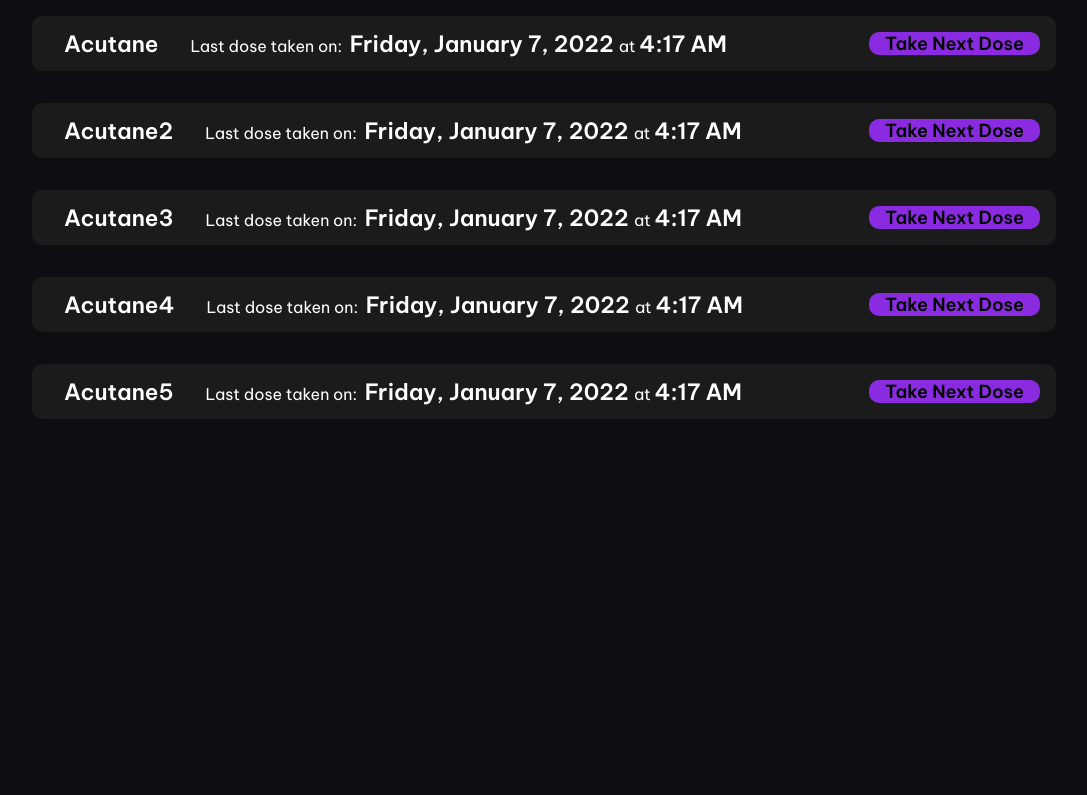
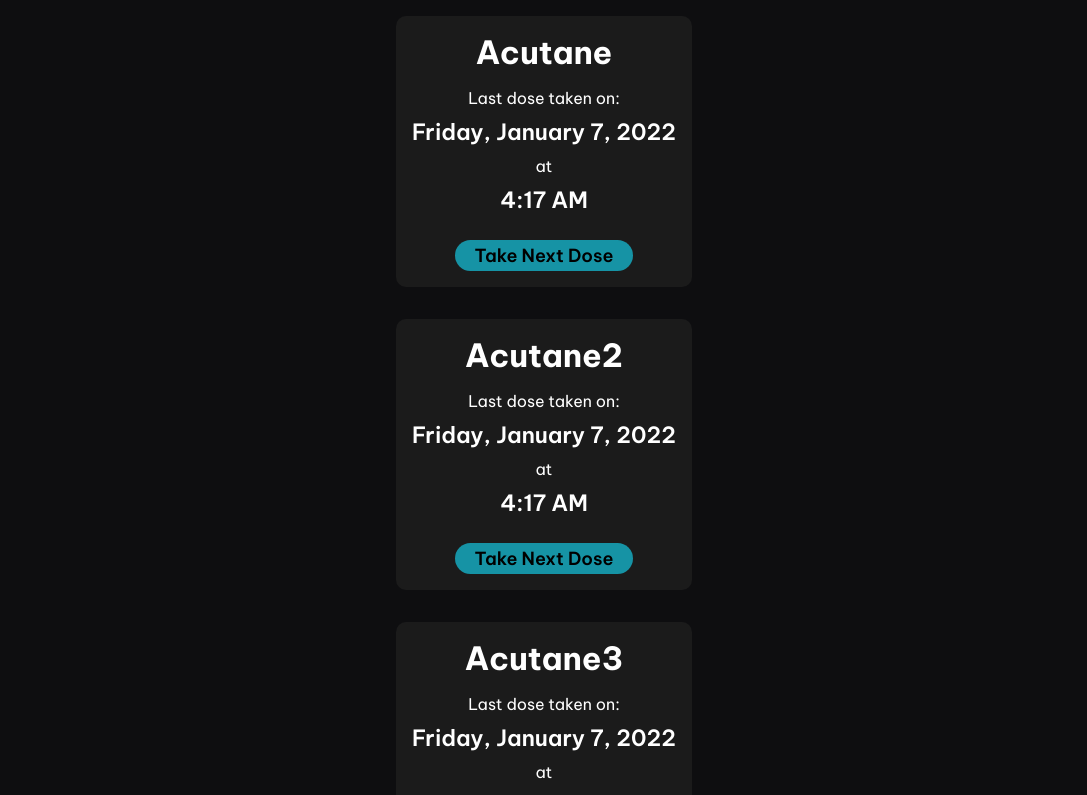
Before and after one commit to MatthewCai2002/MedicationTracker, a JavaScript app: page / in a window 1280 px wide. Shown: the top 795 px of the page, without its empty margins (96-1183 px from the left). Built offline with nearby package versions, Linux system fonts and the light colour scheme; the HTML template or start-up script is replaced by a standard one.

Commit message:
refactorted css, created card component

```diff
--- a/src/App.css
+++ b/src/App.css
@@ -1,12 +1,8 @@
-body {
-    background-color: #0E0E10;
+:root {
+    background-color: #0e0e0e;
+
 }
 
 .App {
     /* Positioning */
-    display: flex;
-    flex-direction: column;
-    justify-content: center;
-    align-items: center;
-    height: 100%;
 }
--- a/src/App.js
+++ b/src/App.js
@@ -1,22 +1,25 @@
 import MedicationItem from "./components/MedicationItem";
+import Card from "./components/Card";
 import "./App.css";
 
 function App() {
-const medications = [
-  { name: "Acutane", date: new Date()},
-  { name: "Acutane2", date: new Date()},
-  { name: "Acutane3", date: new Date()},
-  { name: "Acutane4", date: new Date()},
-  { name: "Acutane5", date: new Date()},
-];
+  const medications = [
+    { name: "Acutane", date: new Date() },
+    { name: "Acutane2", date: new Date() },
+    { name: "Acutane3", date: new Date() },
+    { name: "Acutane4", date: new Date() },
+    { name: "Acutane5", date: new Date() },
+  ];
 
   return (
     <div className="App">
-      <MedicationItem name={medications[0].name} date={medications[0].date} />
-      <MedicationItem name={medications[1].name} date={medications[1].date}/>
-      <MedicationItem name={medications[2].name} date={medications[2].date}/>
-      <MedicationItem name={medications[3].name} date={medications[3].date}/>
-      <MedicationItem name={medications[4].name} date={medications[4].date}/>
+      <Card>
+        <MedicationItem name={medications[0].name} date={medications[0].date} />
+        <MedicationItem name={medications[1].name} date={medications[1].date} />
+        <MedicationItem name={medications[2].name} date={medications[2].date} />
+        <MedicationItem name={medications[3].name} date={medications[3].date} />
+        <MedicationItem name={medications[4].name} date={medications[4].date} />
+      </Card>
     </div>
   );
 }
--- /dev/null
+++ b/src/components/Card.css
@@ -0,0 +1,12 @@
+.card-container {
+    /* layout */
+    display: flex;
+    flex-direction: column;
+    align-items: center;
+
+    width: 100%;
+    border-radius: 10px;
+
+    /* colour */
+    background-color: #0E0E10;
+}
--- /dev/null
+++ b/src/components/Card.js
@@ -0,0 +1,8 @@
+import "./Card.css";
+
+function Card(props) {
+    const className = "card-container " + props.className
+    return <div className={className}>{props.children}</div>;
+}
+
+export default Card;
--- a/src/components/MedicationItem.css
+++ b/src/components/MedicationItem.css
@@ -1,84 +1,79 @@
 
 /*
-    Components
+    containers
 */
 .medication-item {
     /* Layout */
     display: flex;
+    flex-direction: column;
     border-radius: 10px;
-    justify-content: space-between;
     align-items: center;
 
+    margin-block: 1rem;
+
     /* Properties*/
-    background-color: #1B1B1B;
-    box-shadow: 2px 7px #0E0E10;
-    width: 80%;
+    max-width: 80%;
 
     /* Fonts */
     font-family: 'Be Vietnam Pro', sans-serif;
     font-weight: 400;
-    color: white;
     text-align: center;
 
-    /* Positioning */
-    margin: 1rem;
+    /* colours */
+    background-color: #1B1B1B;
+    color: #ffffff;
 }
 
-.medication-info {
+.date-container {
     /* Layout */
-    display: flex;
+    margin-inline: 1rem;
+}
+
+/*
+    children
+ */
+
+.medication-name {
+    /* Layout */
+    margin-block: 1rem;
 }
 
 .medication-date,
-.medication-time,
-.medication-name {
+.medication-time {
+
+    /* layout */
+    margin-block: 0.625rem;
+
     /* Fonts */
     font-size: 1.4rem;
     font-weight: 600;
-}
 
-.medication-name {
-    /* Positioning */
-    margin: 0 2rem;
-}
-
-
-.medication-date {
-    /* Positioning */
-    margin-left: 0.25rem;
-}
-
-.medication-time{
-    /* Positioning */
-    margin-right: 1.5rem;
 }
 
 /*
     Buttons
 */
 
-.next-dose {
+.dose-btn {
     /* Layout */
-    margin: 1rem 1rem 1rem 0;
-    padding: 0 1rem;
+    margin: 1rem 0;
+    padding: 0.25rem 1.25rem;
 
-    /* Background */
-    background-color: blueviolet;
+    /* colour */
+    background-color: #1693a5;
 
     /* Border */
     border: none;
-    border-radius: 10px;
+    border-radius: 20px;
 
     /* Fonts */
     font-family: inherit;
     font-weight: 550;
     font-size: large;
-
-    /* Animation */
-    cursor: pointer;
-    transition: all 0.15s ease-in-out;
 }
 
-.next-dose:hover {
-    transform: scale(1.04);
+.dose-btn:hover {
+    cursor: pointer;
+    transition: all 0.1s ease-in;
+    transform: scale(1.1);
 }
--- a/src/components/MedicationItem.js
+++ b/src/components/MedicationItem.js
@@ -1,4 +1,5 @@
 import "./MedicationItem.css";
+import Card from "./Card"
 
 function MedicationItem(props) {
     const medicationName = props.name;
@@ -8,15 +9,15 @@
     return (
         <div className="medication-item">
             <div className="medication-info">
-                <span className="medication-name"> {medicationName} </span>
-                <div>
+                <h1 className="medication-name"> {medicationName} </h1>
+                <div className="date-container">
                     <span className="last-taken"> Last dose taken on: </span>
-                    <span className="medication-date"> {medicationDate} </span>
+                    <h2 className="medication-date"> {medicationDate} </h2>
                     <span className="time-at"> at </span>
-                    <span className="medication-time"> {medicationTime} </span>
+                    <h2 className="medication-time"> {medicationTime} </h2>
                 </div>
             </div>
-            <button className="next-dose"> Take Next Dose </button>
+            <button className="dose-btn"> Take Next Dose </button>
         </div>
     );
 }
```
